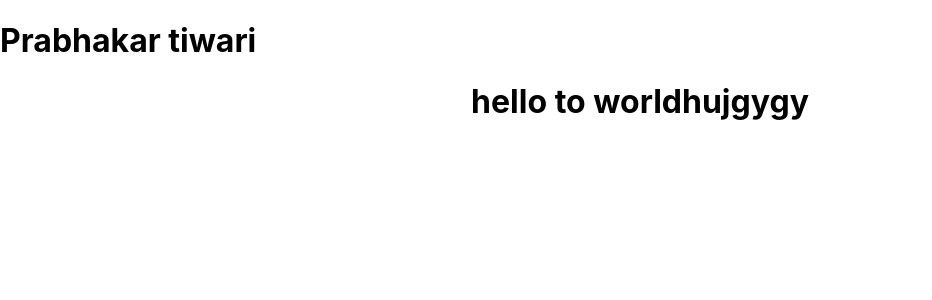
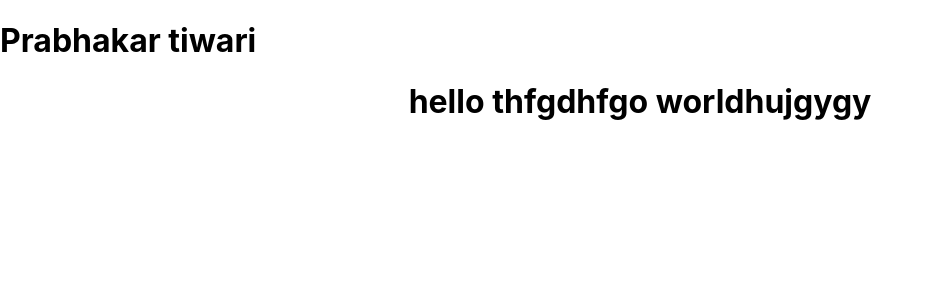
Before and after one commit to ptiwari17/Restaurent_Website, a React (Create React App) app: page / in a window 1280 px wide. Shown: the top 300 px of the page, without its empty margins (0-932 px from the left). Built offline with nearby package versions, Linux system fonts and the light colour scheme.

Commit message:
commit on app

```diff
--- a/src/App.js
+++ b/src/App.js
@@ -3,7 +3,7 @@ import './App.css';
 function App() {
   return (
     <div className="App">
-      <h1>hello to worldhujgygy</h1>
+      <h1>hello thfgdhfgo worldhujgygy</h1>
     </div>
   );
 }
```
